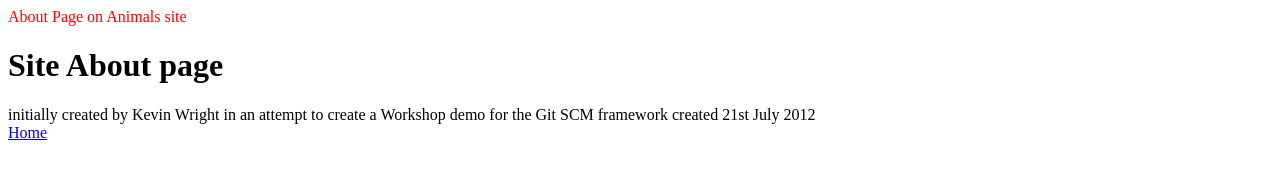
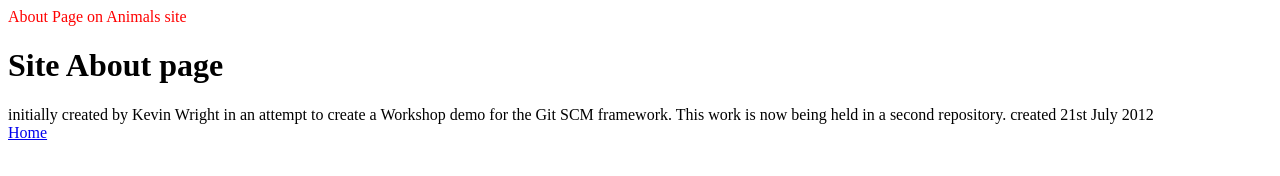
Before and after one commit to wrightdkevin/workshop, a plain HTML site: page about.html in a window 1280 px wide. Drawn offline with Linux system fonts and the light colour scheme.

Commit message:
about: adding basic text

```diff
--- a/about.html
+++ b/about.html
@@ -20,7 +20,8 @@ color:red;
 
 
    initially created by Kevin Wright in an attempt
-   to create a Workshop demo for the Git SCM framework
+   to create a Workshop demo for the Git SCM framework. This work
+   is now being held in a second repository.
 
 created 21st July 2012
    <br><a href="index.html">Home</a>
```
